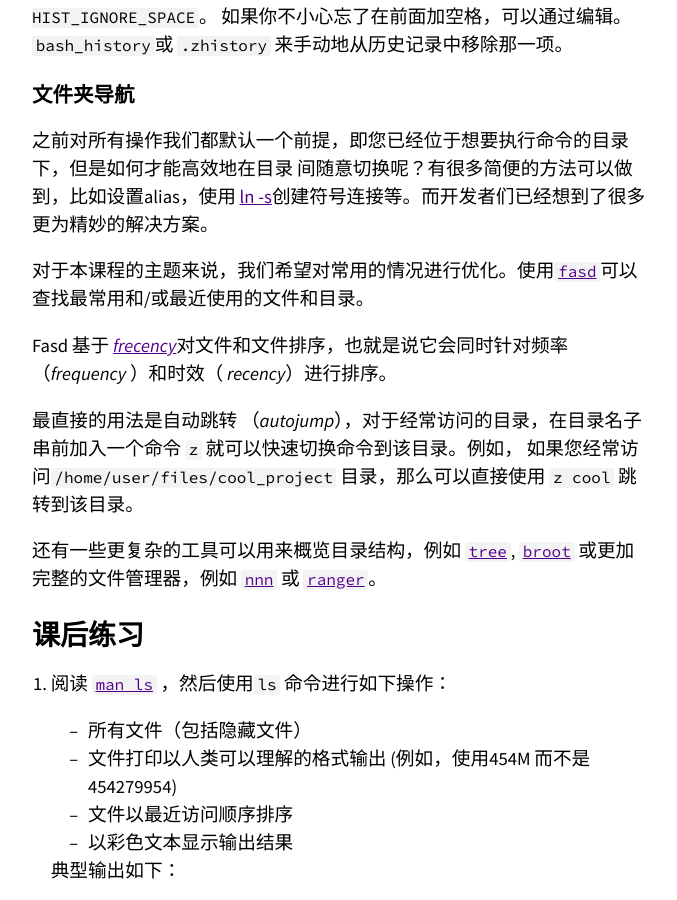
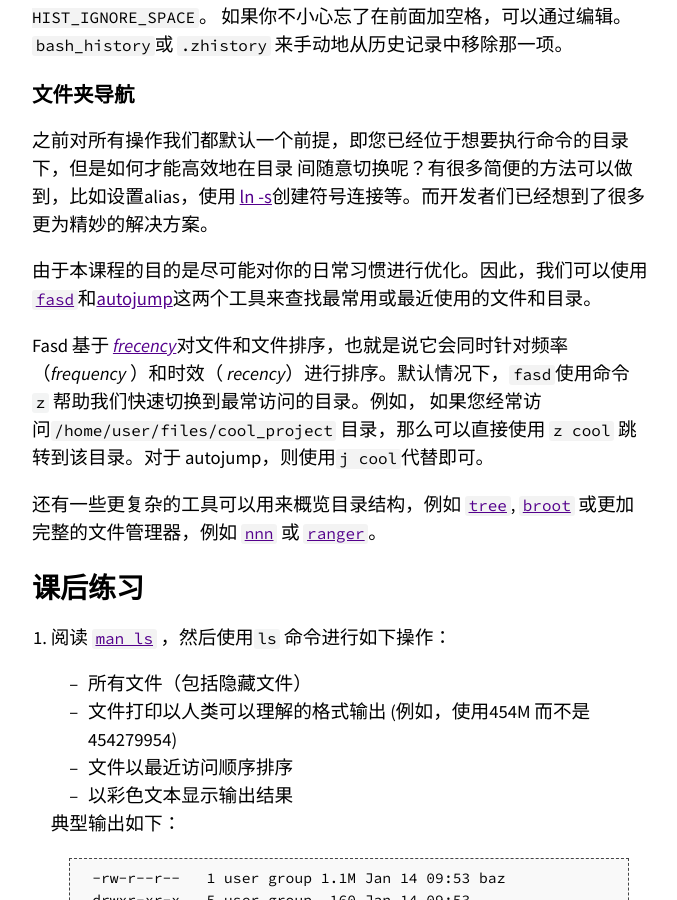
Before and after one commit to missing-semester-cn/missing-semester-cn.github.io, a Jekyll site: the page built from _2020/shell-tools.md, in a window 1280 px wide and 900 px high, scrolled down 8679 px. Shown: the whole window, without its empty margins (300-977 px from the left). Built offline with Jekyll 4.4.1, drawn with Linux system fonts in a browser that asks for light colours.

Commit message:
Update shell-tools.md

```diff
--- a/_2020/shell-tools.md
+++ b/_2020/shell-tools.md
@@ -276,11 +276,9 @@ rg --stats PATTERN
 之前对所有操作我们都默认一个前提，即您已经位于想要执行命令的目录下，但是如何才能高效地在目录
 间随意切换呢？有很多简便的方法可以做到，比如设置alias，使用 [ln -s](https://man7.org/linux/man-pages/man1/ln.1.html)创建符号连接等。而开发者们已经想到了很多更为精妙的解决方案。
 
-对于本课程的主题来说，我们希望对常用的情况进行优化。使用[`fasd`](https://github.com/clvv/fasd)可以查找最常用和/或最近使用的文件和目录。
+由于本课程的目的是尽可能对你的日常习惯进行优化。因此，我们可以使用[`fasd`](https://github.com/clvv/fasd)和[autojump](https://github.com/wting/autojump)这两个工具来查找最常用或最近使用的文件和目录。
 
-Fasd 基于 [_frecency_](https://developer.mozilla.org/en-US/docs/Mozilla/Tech/Places/Frecency_algorithm)对文件和文件排序，也就是说它会同时针对频率（_frequency_ ）和时效（ _recency_）进行排序。
-
-最直接的用法是自动跳转 （_autojump_），对于经常访问的目录，在目录名子串前加入一个命令 `z` 就可以快速切换命令到该目录。例如， 如果您经常访问`/home/user/files/cool_project` 目录，那么可以直接使用 `z cool` 跳转到该目录。
+Fasd 基于 [_frecency_](https://developer.mozilla.org/en-US/docs/Mozilla/Tech/Places/Frecency_algorithm)对文件和文件排序，也就是说它会同时针对频率（_frequency_ ）和时效（ _recency_）进行排序。默认情况下，`fasd`使用命令 `z` 帮助我们快速切换到最常访问的目录。例如， 如果您经常访问`/home/user/files/cool_project` 目录，那么可以直接使用 `z cool` 跳转到该目录。对于 autojump，则使用`j cool`代替即可。
 
 还有一些更复杂的工具可以用来概览目录结构，例如 [`tree`](https://linux.die.net/man/1/tree), [`broot`](https://github.com/Canop/broot) 或更加完整的文件管理器，例如 [`nnn`](https://github.com/jarun/nnn) 或 [`ranger`](https://github.com/ranger/ranger)。
 
```
